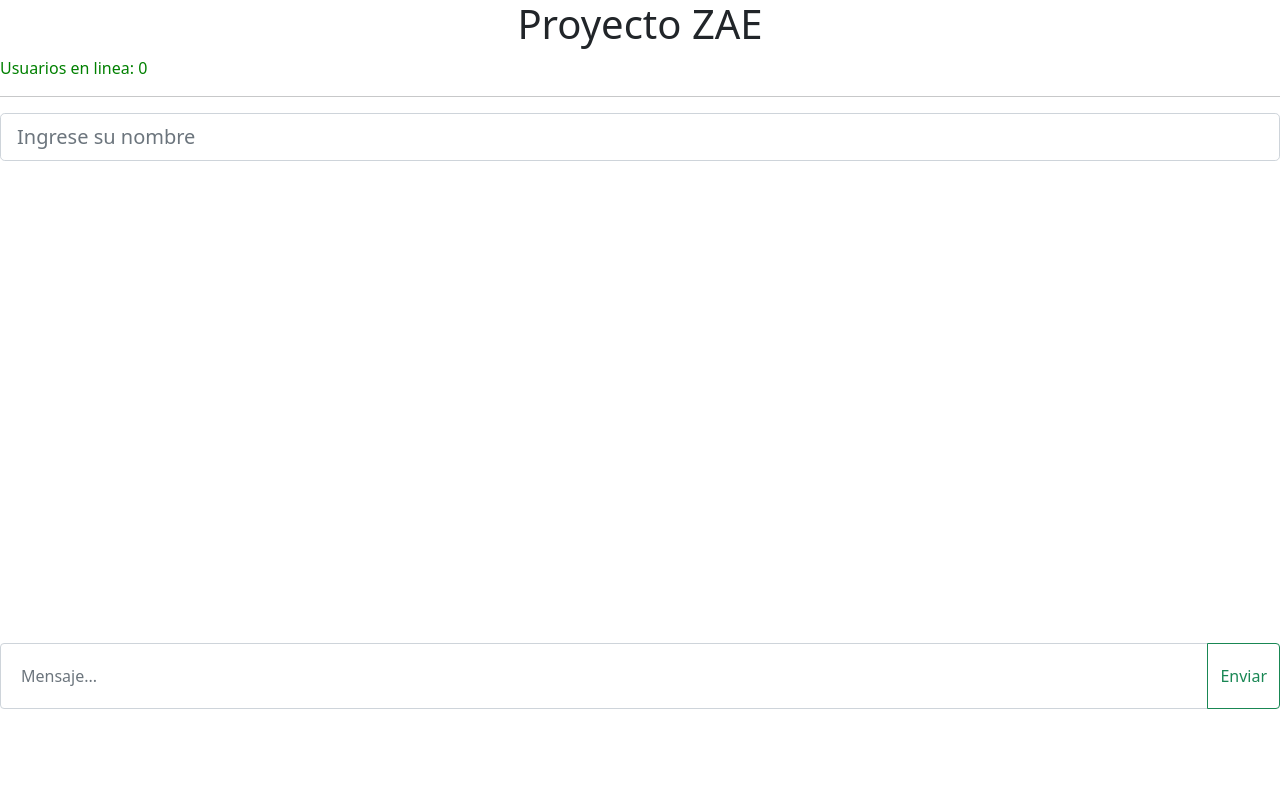
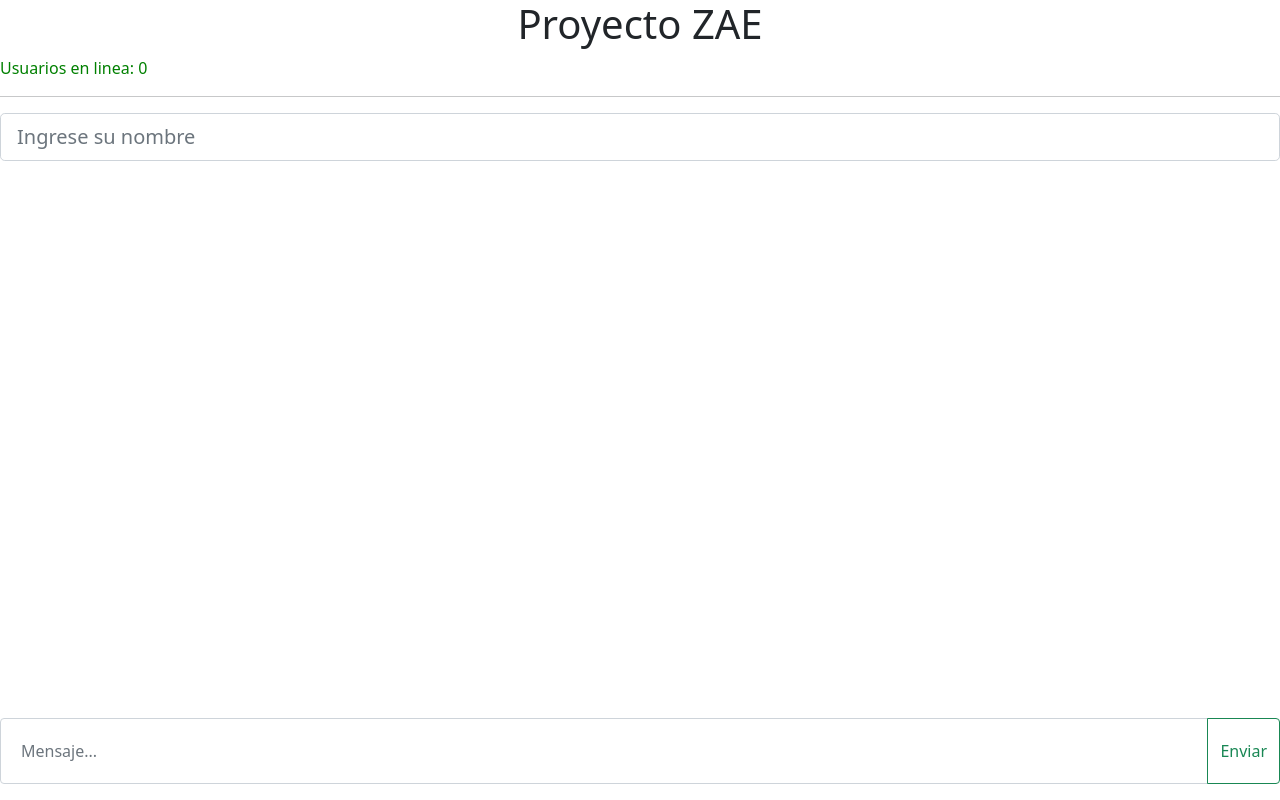
Before and after one commit to mrsanchez02/proyectoZAE, a website: page src/public/index.html in a window 1280 px wide. Drawn offline with nearby package versions, Linux system fonts and the light colour scheme; no server answers.

Commit message:
Se aplico clase Fixed bottom a la botonera.

```diff
--- a/src/public/index.html
+++ b/src/public/index.html
@@ -22,7 +22,7 @@
         <input type="text" name="" id="username" placeholder="Ingrese su nombre" required
             class="form-control form-control-lg">
         <div id="all_messages"></div>
-        <div class="input-group mb-3 botonera">
+        <div class="input-group mb-3 botonera fixed-bottom">
             <input type="text" id="write_message" class="form-control" placeholder="Mensaje...">
             <button class="btn btn-outline-success" type="button" id="button-addon2">Enviar</button>
         </div>
```
